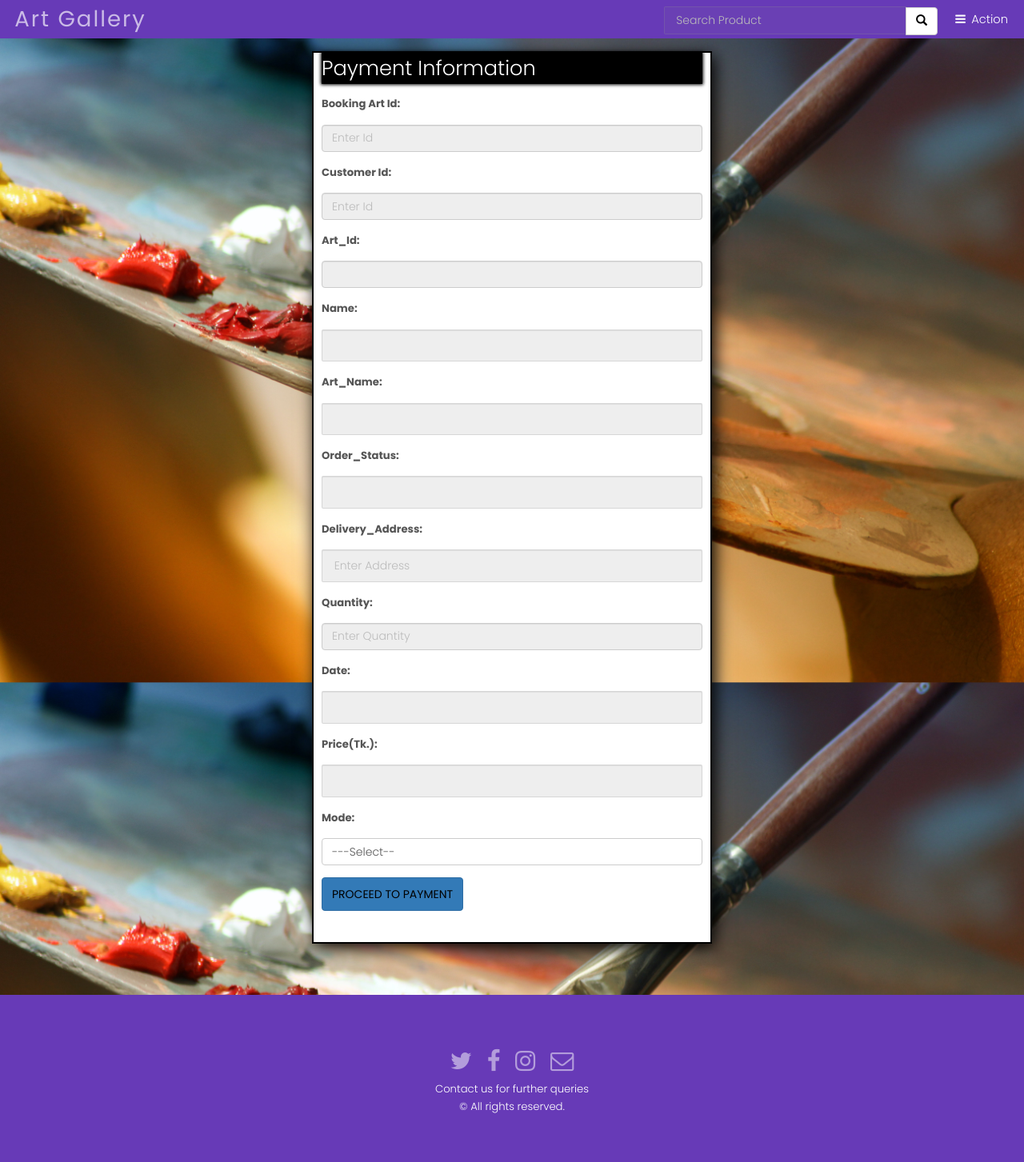
After one commit to SH-KHAN-SIFAT/software_lab_project_3D_Art_Gallery, a PHP site: page /3D/customer/paymentmode.php in a window 1280 px wide. The commit adds this page. Shown: the whole page at 80% size. Run offline with PHP 8.4, Linux system fonts and the light colour scheme; the visitor is signed in with stand-in values (Sample User, id 1); data comes from the database, SQL or seed files in the repository; data that the repository does not hold is empty; some web fonts are replaced.

Commit message:
Add files via upload

```diff
--- a/customer/header/header.php
+++ b/customer/header/header.php
@@ -153,6 +153,11 @@ include("../connection.php");
           <li><a href="exhibitionevents.php">View Exhibition & Events</a>
 
           </li>
+
+          <li><a href="http://localhost/3D ART GALLERY/vr_art/">Virtual Tour</a>
+
+          </li>
+
 		      <li><a href="courses.php">View Courses</a>
 
           </li>
--- /dev/null
+++ b/customer/paymentmode.php
@@ -0,0 +1,92 @@
+<?php include("header/header.php"); ?>
+<?php
+   if($_SESSION["uid"] == ""  ||  $_SESSION["uid"]==NULL)
+   {
+   header('Location:index.php?page=customer_login');
+   }
+   else{
+   	$cbid = $_SESSION['baid'];
+   	$run_bart=mysqli_query($con,"select * from booking_info where bart_id=$cbid");
+   	$art_result1=mysqli_fetch_array($run_bart);
+   }
+   ?>
+<!--this is form for payment-->
+<div class="back-img back-img1">
+   <div class="container divform">
+      <h2>Payment Information</h2>
+      <form action="" method="post" name="f1">
+         <div class="form-group">
+            <label for="a11">Booking Art Id:</label>
+            <input type="number" class="form-control" id="a11" name="bart" placeholder="Enter Id" readonly value="<?php echo $art_result1[0];?>" >
+         </div>
+         <div class="form-group">
+            <label for="a1">Customer Id:</label>
+            <input type="number" class="form-control" id="a1" name="custid1" placeholder="Enter Id" readonly value="<?php echo $art_result1[1];?>" >
+         </div>
+         <div class="form-group">
+            <label for="a2">Art_Id:</label>
+            <input type="number" class="form-control" id="a2" name="arid"  readonly value="<?php echo $art_result1[2];?>">
+         </div>
+         <div class="form-group">
+            <label for="a3"> Name:</label>
+            <input type="text" class="form-control" id="a3" name="cname" readonly required value="<?php echo $art_result1[3];?>">
+         </div>
+         <div class="form-group">
+            <label for="a4"> Art_Name:</label>
+            <input type="text" class="form-control" id="a4" name="aname" readonly  value="<?php echo $art_result1[4];?>">
+         </div>
+         <div class="form-group">
+            <label for="a5">Order_Status:</label>
+            <input type="text" class="form-control" id="a5" name="os" readonly value="<?php echo $art_result1[5];?>">
+         </div>
+         <div class="form-group">
+            <label for="a6">Delivery_Address:</label>
+            <input type="text" class="form-control" id="a6" name="da" readonly placeholder="Enter Address" required value="<?php echo $art_result1[6];?>">
+         </div>
+         <div class="form-group">
+            <label for="a7">Quantity:</label>
+            <input type="number" class="form-control" id="a7" name="quan" readonly placeholder="Enter Quantity" required value="<?php echo $art_result1[7];?>">
+         </div>
+         <div class="form-group">
+            <label for="a8">Date:</label>
+            <input type="text" class="form-control" id="a8" name="date" readonly value="<?php echo $art_result1[8];?>">
+         </div>
+         <div class="form-group">
+            <label for="a9">Price(Tk.):</label>
+            <input type="text" class="form-control" id="a9" name="price" readonly value="<?php echo $art_result1[9];?>">
+         </div>
+         <div class="form-group">
+            <label for="a10">Mode:</label>
+            <select class="form-control" name="sel" id="a10" required>
+               <option value="">---Select--</option>
+               <option value="Cash On Delivery">Cash On Delivery</option>
+			   <option value="Pay with Bkash">Pay with Bkash</option>
+			   <option value="Pay with Nagad">Pay with Nagad</option>
+			   <option value="Pay with Debit/Credit card">Pay with Debit/Credit card</option>
+            </select>
+         </div>
+         <button type="submit" class="btn btn-primary" name="sub">Proceed To Payment</button>
+      </form>
+   </div>
+</div>
+<?php include("../footer/footer.php"); ?>
+<!--End this is form for payment-->
+<?php
+   if ( isset( $_POST[ 'sub' ] ) ){
+   	$a=$_POST['bart'];
+   	$b=$_POST['custid1'];
+   	$c=$_POST['price'];
+   $run_pay=mysqli_query($con, "insert into payment_info (bart_id, cust_id, pay_amount) values('$a', '$b', '$c')"); // this is query for payment to insert database.
+   	if($run_pay){
+   		 echo "<script> window.alert('Congratulation! You will get your product at home in working day');
+   	window.location.assign('../customer/')
+   </script>";
+   	}
+   	else{
+   		 echo "<script> window.alert('Please try again later.');
+   	window.location.assign('../customer/')
+   </script>";
+   	}
+   }
+   mysqli_close($con);
+   	?>
```
Also changed, not shown: customer/cancel_booking.php (+60 -36 lines), customer/courses.php (added, +34 -0 lines), customer/exhibitionevents.php (added, +34 -0 lines).
